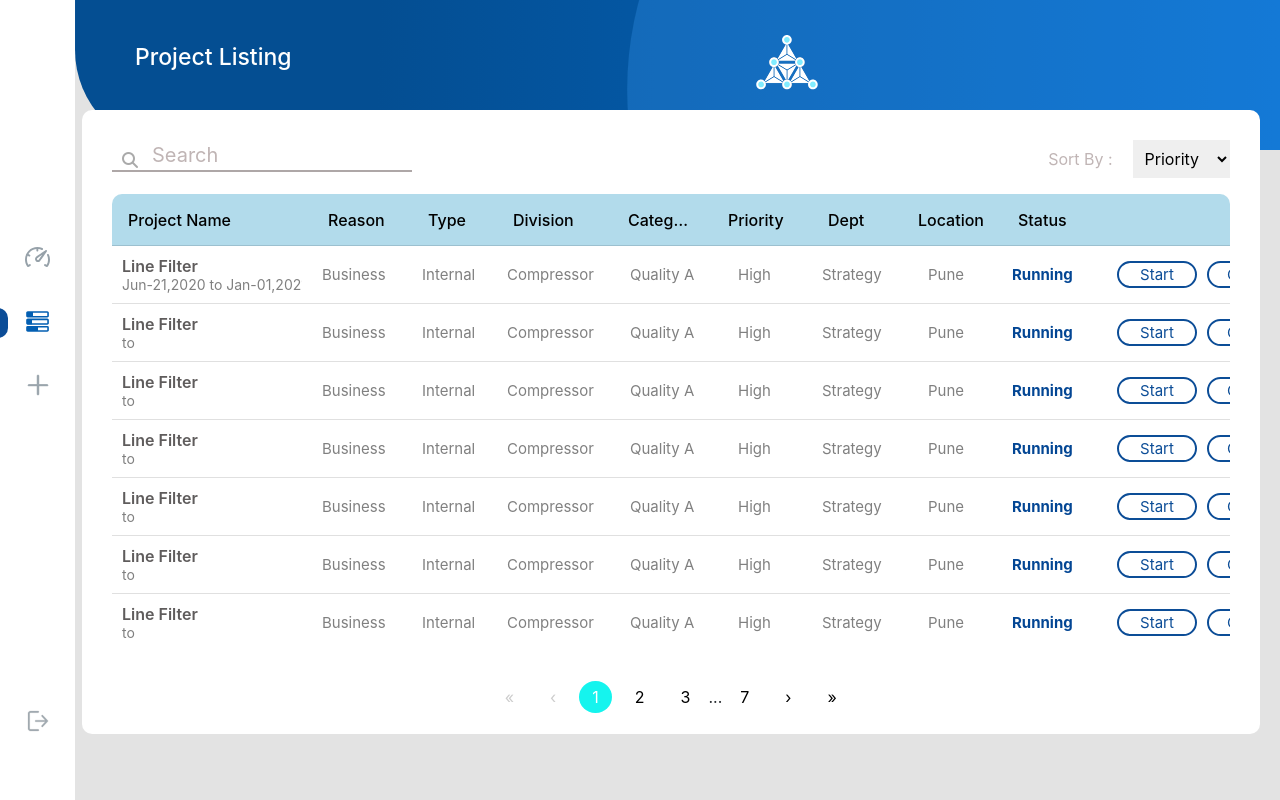
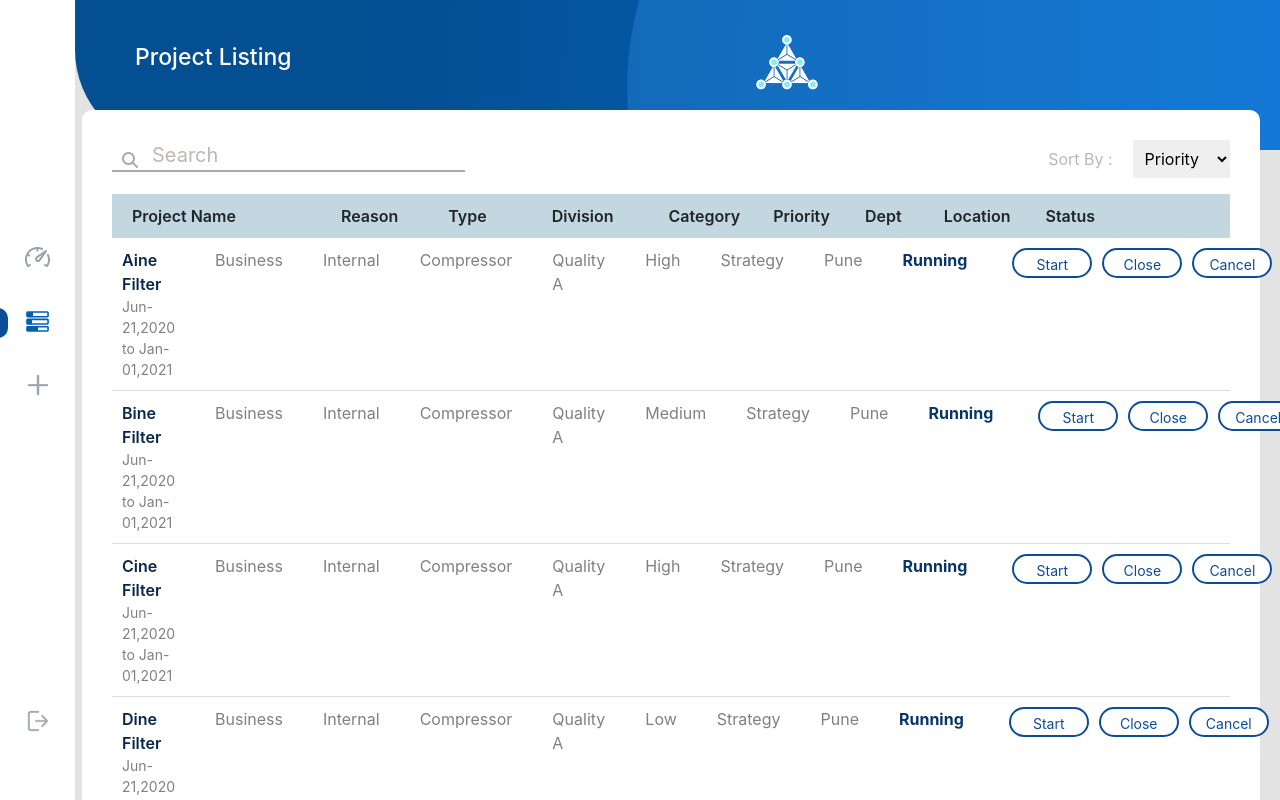
Before and after one commit to RohanPatil-dev/Company-Frontend, a React (Create React App) app: page /dashboard/projectData in a window 1280 px wide. Shown: the top 800 px of the page. Built offline with nearby package versions, Linux system fonts and the light colour scheme.

Commit message:
data table's code refactored successfully

```diff
--- a/src/CSS/DataTable.css
+++ b/src/CSS/DataTable.css
@@ -1,12 +1,13 @@
+
 * {
+    padding: 0;
     margin: 0;
-    padding: 0;
     box-sizing: border-box;
 }
 
 .d-Table {
     background-color: rgb(227, 227, 227);
-    height: 100vh;
+    height: 120vh;
 }
 
 .dataTable {
@@ -17,7 +18,7 @@
     width: 92vw;
     background-color: white;
     border-radius: 10px;
-    height: 78vh;
+    height: 97vh;
 }
 
 .searchTable {
@@ -36,8 +37,56 @@
 
 .sort::placeholder {
     font-size: 20px;
-    margin-left: 50px;
     color: rgb(192, 181, 181);
+}
+
+.column {
+    display: flex;
+    flex-direction: row;
+    background-color: rgb(194, 215, 223);
+    padding: 10px;
+    font-weight: 600;
+}
+
+.column p {
+    margin: 0;
+    padding: 0;
+    text-align: center;
+}
+
+.tables {
+    display: flex;
+    flex-direction: row;
+    flex-wrap: nowrap;
+    gap: 40px;
+    padding: 10px;
+    border-bottom: 1px solid #ddd;
+}
+
+.tables p {
+    margin: 0;
+    padding: 0;
+    color: gray;
+}
+
+.projectName{
+    font-weight: 600;
+}
+
+.date {
+    font-size: 14px;
+}
+
+.data-btn {
+    display: flex;
+    flex-direction: row;
+    gap: 5px;
+}
+
+.data-btn button {
+    height: 30px;
+    padding: 4px;
+    font-size: 14px;
 }
 
 .status-btn {
@@ -49,6 +98,7 @@
     color: #0c4d97;
     margin-left: 5px;
     outline: none;
+    cursor: pointer;
 }
 
 .status-btn-active {
@@ -60,15 +110,5 @@
     border-radius: 20px;
     margin-left: 5px;
     outline: none;
+    cursor: pointer;
 }
-
-.projectName{
-    font-size: 16px;
-    font-weight: 600;
-    color: rgb(95, 92, 92);
-}
-
-.date{
-    font-size: 14px;
-    color: gray;
-}
--- a/src/CSS/media.css
+++ b/src/CSS/media.css
@@ -322,8 +322,4 @@
 
 
 
-
-
-
-
 }
--- a/src/Components/DataTable/D_Table.jsx
+++ b/src/Components/DataTable/D_Table.jsx
@@ -1,213 +1,73 @@
 import React, { useState, useEffect } from "react";
-import DataTable from "react-data-table-component";
 import CustomPagination from "./CustomPagination";
 import '@fortawesome/fontawesome-free/css/all.min.css';
 
 export default function D_Table() {
 
   const data = [
-    { id: 1, projectName: "Line Filter", startDate: "Jun-21,2020", endDate: "Jan-01,2021", Reason: "Business", Type: "Internal", Division: "Compressor", Category: "Quality A", Priority: "High", Dept: "Strategy", Location: "Pune", Status: "Running", action: "" },
-    { id: 2, projectName: "Line Filter", Reason: "Business", Type: "Internal", Division: "Compressor", Category: "Quality A", Priority: "High", Dept: "Strategy", Location: "Pune", Status: "Running", action: "" },
-    { id: 3, projectName: "Line Filter", Reason: "Business", Type: "Internal", Division: "Compressor", Category: "Quality A", Priority: "High", Dept: "Strategy", Location: "Pune", Status: "Running", action: "" },
-    { id: 4, projectName: "Line Filter", Reason: "Business", Type: "Internal", Division: "Compressor", Category: "Quality A", Priority: "High", Dept: "Strategy", Location: "Pune", Status: "Running", action: "" },
-    { id: 5, projectName: "Line Filter", Reason: "Business", Type: "Internal", Division: "Compressor", Category: "Quality A", Priority: "High", Dept: "Strategy", Location: "Pune", Status: "Running", action: "" },
-    { id: 6, projectName: "Line Filter", Reason: "Business", Type: "Internal", Division: "Compressor", Category: "Quality A", Priority: "High", Dept: "Strategy", Location: "Pune", Status: "Running", action: "" },
-    { id: 7, projectName: "Line Filter", Reason: "Business", Type: "Internal", Division: "Compressor", Category: "Quality A", Priority: "High", Dept: "Strategy", Location: "Pune", Status: "Running", action: "" },
-    { id: 8, projectName: "Line Filter", Reason: "Business", Type: "Internal", Division: "Compressor", Category: "Quality A", Priority: "High", Dept: "Strategy", Location: "Pune", Status: "Running", action: "" },
-    { id: 9, projectName: "Line Filter", Reason: "Business", Type: "Internal", Division: "Compressor", Category: "Quality A", Priority: "High", Dept: "Strategy", Location: "Pune", Status: "Running", action: "" },
-    { id: 10, projectName: "Line Filter", Reason: "Business", Type: "Internal", Division: "Compressor", Category: "Quality A", Priority: "High", Dept: "Strategy", Location: "Pune", Status: "Running", action: "" },
-    { id: 11, projectName: "Line Filter", Reason: "Business", Type: "Internal", Division: "Compressor", Category: "Quality A", Priority: "High", Dept: "Strategy", Location: "Pune", Status: "Running", action: "" },
-    { id: 12, projectName: "Line Filter", Reason: "Business", Type: "Internal", Division: "Compressor", Category: "Quality A", Priority: "High", Dept: "Strategy", Location: "Pune", Status: "Running", action: "" },
-    { id: 1, projectName: "Line Filter", Reason: "Business", Type: "Internal", Division: "Compressor", Category: "Quality A", Priority: "High", Dept: "Strategy", Location: "Pune", Status: "Running", action: "" },
-    { id: 2, projectName: "Line Filter", Reason: "Business", Type: "Internal", Division: "Compressor", Category: "Quality A", Priority: "High", Dept: "Strategy", Location: "Pune", Status: "Running", action: "" },
-    { id: 3, projectName: "Line Filter", Reason: "Business", Type: "Internal", Division: "Compressor", Category: "Quality A", Priority: "High", Dept: "Strategy", Location: "Pune", Status: "Running", action: "" },
-    { id: 4, projectName: "Line Filter", Reason: "Business", Type: "Internal", Division: "Compressor", Category: "Quality A", Priority: "High", Dept: "Strategy", Location: "Pune", Status: "Running", action: "" },
-    { id: 5, projectName: "Line Filter", Reason: "Business", Type: "Internal", Division: "Compressor", Category: "Quality A", Priority: "High", Dept: "Strategy", Location: "Pune", Status: "Running", action: "" },
-    { id: 6, projectName: "Line Filter", Reason: "Business", Type: "Internal", Division: "Compressor", Category: "Quality A", Priority: "High", Dept: "Strategy", Location: "Pune", Status: "Running", action: "" },
-    { id: 7, projectName: "Line Filter", Reason: "Business", Type: "Internal", Division: "Compressor", Category: "Quality A", Priority: "High", Dept: "Strategy", Location: "Pune", Status: "Running", action: "" },
-    { id: 8, projectName: "Line Filter", Reason: "Business", Type: "Internal", Division: "Compressor", Category: "Quality A", Priority: "High", Dept: "Strategy", Location: "Pune", Status: "Running", action: "" },
-    { id: 9, projectName: "Line Filter", Reason: "Business", Type: "Internal", Division: "Compressor", Category: "Quality A", Priority: "High", Dept: "Strategy", Location: "Pune", Status: "Running", action: "" },
-    { id: 10, projectName: "Line Filter", Reason: "Business", Type: "Internal", Division: "Compressor", Category: "Quality A", Priority: "High", Dept: "Strategy", Location: "Pune", Status: "Running", action: "" },
-    { id: 11, projectName: "Line Filter", Reason: "Business", Type: "Internal", Division: "Compressor", Category: "Quality A", Priority: "High", Dept: "Strategy", Location: "Pune", Status: "Running", action: "" },
-    { id: 12, projectName: "Line Filter", Reason: "Business", Type: "Internal", Division: "Compressor", Category: "Quality A", Priority: "High", Dept: "Strategy", Location: "Pune", Status: "Running", action: "" },
-    { id: 1, projectName: "Bine Filter", Reason: "Business", Type: "Internal", Division: "Compressor", Category: "Quality A", Priority: "High", Dept: "Strategy", Location: "Pune", Status: "Running", action: "" },
-    { id: 2, projectName: "Line Filter", Reason: "Business", Type: "Internal", Division: "Compressor", Category: "Quality A", Priority: "High", Dept: "Strategy", Location: "Pune", Status: "Running", action: "" },
-    { id: 3, projectName: "Line Filter", Reason: "Business", Type: "Internal", Division: "Compressor", Category: "Quality A", Priority: "High", Dept: "Strategy", Location: "Pune", Status: "Running", action: "" },
-    { id: 4, projectName: "Line Filter", Reason: "Business", Type: "Internal", Division: "Compressor", Category: "Quality A", Priority: "High", Dept: "Strategy", Location: "Pune", Status: "Running", action: "" },
-    { id: 5, projectName: "Line Filter", Reason: "Business", Type: "Internal", Division: "Compressor", Category: "Quality A", Priority: "High", Dept: "Strategy", Location: "Pune", Status: "Running", action: "" },
-    { id: 6, projectName: "Line Filter", Reason: "Business", Type: "Internal", Division: "Compressor", Category: "Quality A", Priority: "High", Dept: "Strategy", Location: "Pune", Status: "Running", action: "" },
-    { id: 7, projectName: "Line Filter", Reason: "Business", Type: "Internal", Division: "Compressor", Category: "Quality A", Priority: "High", Dept: "Strategy", Location: "Pune", Status: "Running", action: "" },
-    { id: 8, projectName: "Line Filter", Reason: "Business", Type: "Internal", Division: "Compressor", Category: "Quality A", Priority: "High", Dept: "Strategy", Location: "Pune", Status: "Running", action: "" },
-    { id: 9, projectName: "Line Filter", Reason: "Business", Type: "Internal", Division: "Compressor", Category: "Quality A", Priority: "High", Dept: "Strategy", Location: "Pune", Status: "Running", action: "" },
-    { id: 10, projectName: "Line Filter", Reason: "Business", Type: "Internal", Division: "Compressor", Category: "Quality A", Priority: "High", Dept: "Strategy", Location: "Pune", Status: "Running", action: "" },
-    { id: 11, projectName: "Line Filter", Reason: "Business", Type: "Internal", Division: "Compressor", Category: "Quality A", Priority: "High", Dept: "Strategy", Location: "Pune", Status: "Running", action: "" },
-    { id: 12, projectName: "Line Filter", Reason: "Business", Type: "Internal", Division: "Compressor", Category: "Quality A", Priority: "High", Dept: "Strategy", Location: "Pune", Status: "Running", action: "" },
-    { id: 1, projectName: "Gate Filter", Reason: "Business", Type: "Internal", Division: "Compressor", Category: "Quality A", Priority: "High", Dept: "Strategy", Location: "Pune", Status: "Running", action: "" },
-    { id: 2, projectName: "Line Filter", Reason: "Business", Type: "Internal", Division: "Compressor", Category: "Quality A", Priority: "High", Dept: "Strategy", Location: "Pune", Status: "Running", action: "" },
-    { id: 3, projectName: "Line Filter", Reason: "Business", Type: "Internal", Division: "Compressor", Category: "Quality A", Priority: "High", Dept: "Strategy", Location: "Pune", Status: "Running", action: "" },
-    { id: 4, projectName: "Line Filter", Reason: "Business", Type: "Internal", Division: "Compressor", Category: "Quality A", Priority: "High", Dept: "Strategy", Location: "Pune", Status: "Running", action: "" },
-    { id: 5, projectName: "Line Filter", Reason: "Business", Type: "Internal", Division: "Compressor", Category: "Quality A", Priority: "High", Dept: "Strategy", Location: "Pune", Status: "Running", action: "" },
-    { id: 6, projectName: "Line Filter", Reason: "Business", Type: "Internal", Division: "Compressor", Category: "Quality A", Priority: "High", Dept: "Strategy", Location: "Pune", Status: "Running", action: "" },
-    { id: 7, projectName: "Line Filter", Reason: "Business", Type: "Internal", Division: "Compressor", Category: "Quality A", Priority: "High", Dept: "Strategy", Location: "Pune", Status: "Running", action: "" },
-    { id: 8, projectName: "Line Filter", Reason: "Business", Type: "Internal", Division: "Compressor", Category: "Quality A", Priority: "High", Dept: "Strategy", Location: "Pune", Status: "Running", action: "" },
-    { id: 9, projectName: "Line Filter", Reason: "Business", Type: "Internal", Division: "Compressor", Category: "Quality A", Priority: "High", Dept: "Strategy", Location: "Pune", Status: "Running", action: "" },
-    { id: 10, projectName: "Line Filter", Reason: "Business", Type: "Internal", Division: "Compressor", Category: "Quality A", Priority: "High", Dept: "Strategy", Location: "Pune", Status: "Running", action: "" },
-    { id: 11, projectName: "Line Filter", Reason: "Business", Type: "Internal", Division: "Compressor", Category: "Quality A", Priority: "High", Dept: "Strategy", Location: "Pune", Status: "Running", action: "" },
-    { id: 12, projectName: "Line Filter", Reason: "Business", Type: "Internal", Division: "Compressor", Category: "Quality A", Priority: "High", Dept: "Strategy", Location: "Pune", Status: "Running", action: "" },
+    { id: 1, projectName: "Aine Filter", startDate: "Jun-21,2020", endDate: "Jan-01,2021", Reason: "Business", Type: "Internal", Division: "Compressor", Category: "Quality A", Priority: "High", Dept: "Strategy", Location: "Pune", Status: "Running", action: "" },
+    { id: 2, projectName: "Bine Filter", startDate: "Jun-21,2020", endDate: "Jan-01,2021", Reason: "Business", Type: "Internal", Division: "Compressor", Category: "Quality A", Priority: "Medium", Dept: "Strategy", Location: "Pune", Status: "Running", action: "" },
+    { id: 3, projectName: "Cine Filter", startDate: "Jun-21,2020", endDate: "Jan-01,2021", Reason: "Business", Type: "Internal", Division: "Compressor", Category: "Quality A", Priority: "High", Dept: "Strategy", Location: "Pune", Status: "Running", action: "" },
+    { id: 4, projectName: "Dine Filter", startDate: "Jun-21,2020", endDate: "Jan-01,2021", Reason: "Business", Type: "Internal", Division: "Compressor", Category: "Quality A", Priority: "Low", Dept: "Strategy", Location: "Pune", Status: "Running", action: "" },
+    { id: 5, projectName: "Eine Filter", startDate: "Jun-21,2020", endDate: "Jan-01,2021", Reason: "Business", Type: "Internal", Division: "Compressor", Category: "Quality A", Priority: "Medium", Dept: "Strategy", Location: "Pune", Status: "Running", action: "" },
+    { id: 6, projectName: "Fine Filter", startDate: "Jun-21,2020", endDate: "Jan-01,2021", Reason: "Business", Type: "Internal", Division: "Compressor", Category: "Quality A", Priority: "High", Dept: "Strategy", Location: "Pune", Status: "Running", action: "" },
+    { id: 7, projectName: "Gine Filter", startDate: "Jun-21,2020", endDate: "Jan-01,2021", Reason: "Business", Type: "Internal", Division: "Compressor", Category: "Quality A", Priority: "High", Dept: "Strategy", Location: "Pune", Status: "Running", action: "" },
+    { id: 8, projectName: "Hine Filter", startDate: "Jun-21,2020", endDate: "Jan-01,2021", Reason: "Business", Type: "Internal", Division: "Compressor", Category: "Quality A", Priority: "Low", Dept: "Strategy", Location: "Pune", Status: "Running", action: "" },
+    { id: 9, projectName: "Iine Filter", startDate: "Jun-21,2020", endDate: "Jan-01,2021", Reason: "Business", Type: "Internal", Division: "Compressor", Category: "Quality A", Priority: "Medium", Dept: "Strategy", Location: "Pune", Status: "Running", action: "" },
+    { id: 10, projectName: "Jine Filter", startDate: "Jun-21,2020", endDate: "Jan-01,2021", Reason: "Business", Type: "Internal", Division: "Compressor", Category: "Quality A", Priority: "Low", Dept: "Strategy", Location: "Pune", Status: "Running", action: "" },
+    { id: 11, projectName: "Kine Filter", startDate: "Jun-21,2020", endDate: "Jan-01,2021", Reason: "Business", Type: "Internal", Division: "Compressor", Category: "Quality A", Priority: "Low", Dept: "Strategy", Location: "Pune", Status: "Running", action: "" },
+    { id: 12, projectName: "Line Filter", startDate: "Jun-21,2020", endDate: "Jan-01,2021", Reason: "Business", Type: "Internal", Division: "Compressor", Category: "Quality A", Priority: "High", Dept: "Strategy", Location: "Pune", Status: "Running", action: "" },
+    { id: 13, projectName: "Mine Filter", startDate: "Jun-21,2020", endDate: "Jan-01,2021", Reason: "Business", Type: "Internal", Division: "Compressor", Category: "Quality A", Priority: "High", Dept: "Strategy", Location: "Pune", Status: "Running", action: "" },
+    { id: 14, projectName: "Nine Filter", startDate: "Jun-21,2020", endDate: "Jan-01,2021", Reason: "Business", Type: "Internal", Division: "Compressor", Category: "Quality A", Priority: "Medium", Dept: "Strategy", Location: "Pune", Status: "Running", action: "" },
 
+  ];
 
-  ]
+  const [buttonSelection, setButtonSelection] = useState({ id: null, action: null });
+  const [searchTerm, setSearchTerm] = useState("");
+  const [filteredData, setFilteredData] = useState(data);
+  const [selectedPriority, setSelectedPriority] = useState("all");
+  const [currentPage, setCurrentPage] = useState(1);
+  const recordsPerPage = 7;
 
+  useEffect(() => {
+    let filterPriority = data.filter((value) =>
+      value.projectName.toLowerCase().includes(searchTerm.toLowerCase())
+    );
 
-  const [buttonSelection, setButtonSelection] = useState({ id: null, action: null })
-
-  function handleButtonClick(row, action) {
-    setButtonSelection({ id: row.id, action: action });
+    if (selectedPriority !== "all") {
+      filterPriority = filterPriority.filter((value) =>
+        value.Priority.toLowerCase() === selectedPriority.toLowerCase()
+      );
     }
 
+    setFilteredData(filterPriority);
+  }, [searchTerm, selectedPriority]);
 
-  const [records, setRecords] = useState(data);
-  const [currentPage, setCurrentPage] = useState(1);
-  const [sortPriority, setSortPriority] = useState("all");
-  const rowsPerPage = 7;
+  const handleButtonClick = (row, action) => {
+    setButtonSelection({ id: row.id, action: action });
+  };
 
-  function handleFilter(event) {
-    const filteredData = data.filter((value) =>
-      value.projectName.toLowerCase().includes(event.target.value.toLowerCase())
-    );
-    setRecords(filteredData);
-    setCurrentPage(1);
-  }
+  const handleEdit = (value) => {
+    console.log("Edit:", value);
+  };
 
-  function handleSort(event) {
-    const sortValue = event.target.value;
-    setSortPriority(sortValue);
+  const handleDelete = (value) => {
+    console.log("Delete:", value);
+  };
 
-    const priorityOrder = ["high", "medium", "low"];
-    const sortIndex = priorityOrder.indexOf(sortValue);
+  const handleView = (value) => {
+    console.log("View:", value);
+  };
 
-    const sortedData = data.sort((a, b) => {
-      const aPriorityIndex = priorityOrder.indexOf(a.priority);
-      const bPriorityIndex = priorityOrder.indexOf(b.priority);
+  const handlePageChange = (page) => {
+    setCurrentPage(page);
+  };
 
-      if (sortValue === "all") {
-        return aPriorityIndex - bPriorityIndex;
-      } else {
-        return (aPriorityIndex === sortIndex ? -1 : (bPriorityIndex === sortIndex ? 1 : 0)) ||
-          (aPriorityIndex - bPriorityIndex);
-      }
-    });
+  const indexOfLastRecord = currentPage * recordsPerPage;
+  const indexOfFirstRecord = indexOfLastRecord - recordsPerPage;
+  const currentRecords = filteredData.slice(indexOfFirstRecord, indexOfLastRecord);
 
-    setRecords(sortedData);
-    setCurrentPage(1);
-  }
-
-  const paginatedData = records.slice(
-    (currentPage - 1) * rowsPerPage,
-    currentPage * rowsPerPage
-  );
-
-  const totalPages = Math.ceil(records.length / rowsPerPage);
-
-  useEffect(() => {
-    setCurrentPage(1);
-  }, [records]);
-
-  const columns = [
-    {
-      name: "Project Name",
-      selector: (row) => (
-        <>
-          <div className="projectName">{row.projectName}</div>
-          <div className="date">{row.startDate} to {row.endDate}</div>
-        </>
-      ),
-      width: '200px',
-    },
-    {
-      name: "Reason",
-      selector: (row) => (<span style={{ color: "gray" }}>{row.Reason}</span>),
-      width: '100px',
-    },
-    {
-      name: "Type",
-      selector: (row) => (<span style={{ color: "gray" }}>{row.Type}</span>),
-      width: '85px',
-    },
-    {
-      name: "Division",
-      selector: (row) => (<span style={{ color: "gray" }}>{row.Division}</span>),
-      width: '115px',
-    },
-    {
-      name: "Category",
-      selector: (row) => (<span style={{ color: "gray" }} className="ml-2">{row.Category}</span>),
-      width: '100px',
-    },
-    {
-      name: "Priority",
-      selector: (row) => (<span style={{ color: "gray" }} className="ml-3">{row.Priority}</span>),
-      width: '100px',
-    },
-    {
-      name: "Dept",
-      selector: (row) => (<span style={{ color: "gray" }}>{row.Dept}</span>),
-      width: '90px',
-    },
-    {
-      name: "Location",
-      selector: (row) => (<span style={{ color: "gray" }} className="ml-3">{row.Location}</span>),
-      width: '100px',
-    },
-    {
-      name: "Status",
-      selector: (row) => (<span style={{ fontWeight: 'bold', color: "#034694" }}>{row.Status}</span>),
-      width: '100px',
-    },
-    {
-      name: "",
-      cell: (row) => (
-        <div style={{ display: "flex", gap: "5px" }}>
-          <button onClick={() => { handleEdit(row); handleButtonClick(row, "Start") }} className={`${buttonSelection.id === row.id && buttonSelection.action === "Start" ? 'status-btn-active' : 'status-btn'}`}>Start</button>
-          <button onClick={() => { handleDelete(row); handleButtonClick(row, "Close") }} className={`${buttonSelection.id === row.id && buttonSelection.action === "Close" ? 'status-btn-active' : 'status-btn'}`}>Close</button>
-          <button onClick={() => { handleView(row); handleButtonClick(row, "Cancel") }} className={`${buttonSelection.id === row.id && buttonSelection.action === "Cancel" ? 'status-btn-active' : 'status-btn'}`}>Cancel</button>
-        </div>
-      ),
-      width: '180px',
-    },
-  ];
-
-  function handleEdit() {
-
-  }
-
-  function handleDelete() {
-
-  }
-
-  function handleView() {
-
-  }
-
-  const customStyles = {
-    headRow: {
-      style: {
-        backgroundColor: 'rgb(178, 219, 235)',
-        color: 'black',
-      },
-    },
-    headCells: {
-      style: {
-        fontSize: '16px',
-      },
-    },
-    cells: {
-      style: {
-        fontSize: '15px',
-        padding: "10px"
-      },
-    },
-  };
+  const totalPages = Math.ceil(filteredData.length / recordsPerPage);
 
   return (
     <>
@@ -216,48 +76,100 @@ export default function D_Table() {
           <div>
             <input
               type="text"
-              onChange={handleFilter}
+              onChange={(e) => setSearchTerm(e.target.value)}
               placeholder="Search"
               className="sort"
-              style={{ marginBottom: "20px", width: "300px" }}
+              style={{ marginBottom: "20px" }}
             />
-
             <i
-                className="fas fa-search search-icon"
+              className="fas fa-search"
               style={{
                 position: "absolute",
                 left: "40px",
-                  top: "8%",
+                top: "6.4%",
                 transform: "translateY(-50%)",
                 pointerEvents: "none",
                 color: "#aaa",
               }}
             ></i>
-
           </div>
 
           <div>
-            <p><span style={{ color: "rgb(192, 181, 181)" }}>Sort By :</span><span>
-              <select onChange={handleSort} value={sortPriority} style={{ marginLeft: "20px", padding: "8px", border: "none", outline: "none" }}>
+            <p>
+              <span style={{ color: "rgb(192, 181, 181)" }}>Sort By :</span>
+              <span>
+                <select
+                  onChange={(e) => setSelectedPriority(e.target.value)}
+                  value={selectedPriority}
+                  style={{ marginLeft: "20px", padding: "8px", border: "none", outline: "none" }}
+                >
                   <option value="all">Priority</option>
                   <option value="high">High</option>
                   <option value="medium">Medium</option>
                   <option value="low">Low</option>
                 </select>
-            </span></p>
+              </span>
+            </p>
           </div>
         </div>
 
+        <div className="column">
+          <p style={{marginLeft : "10px"}}>Project Name</p>
+          <p style={{marginLeft : "105px"}}>Reason</p>
+          <p style={{marginLeft : "50px"}}>Type</p>
+          <p style={{marginLeft : "65px"}}>Division</p>
+          <p style={{marginLeft : "55px"}}>Category</p>
+          <p style={{marginLeft : "33px"}}>Priority</p>
+          <p style={{marginLeft : "35px"}}>Dept</p>
+          <p style={{marginLeft : "42px"}}>Location</p>
+          <p style={{marginLeft : "35px"}}>Status</p>
+        </div>
 
-        <DataTable columns={columns} data={paginatedData} pagination={false} customStyles={customStyles} />
+        {
+        currentRecords.map((value) => (
+          <div className="tables" key={value.id}>
+            <div>
+            <p className="projectName" style={{color : "#09274a"}}>{value.projectName}</p>
+            <p className="date">{value.startDate} to {value.endDate}</p>
+            </div>
+            <p>{value.Reason}</p>
+            <p>{value.Type}</p>
+            <p>{value.Division}</p>
+            <p>{value.Category}</p>
+            <p>{value.Priority}</p>
+            <p>{value.Dept}</p>
+            <p>{value.Location}</p>
+            <p style={{fontWeight: "700",color: "#093669"}}>{value.Status}</p>
+
+            <div className="data-btn">
+              <button
+                onClick={() => { handleEdit(value); handleButtonClick(value, "Start") }}
+                className={`${buttonSelection.id === value.id && buttonSelection.action === "Start" ? 'status-btn-active' : 'status-btn'}`}
+              >
+                Start
+              </button>
+              <button
+                onClick={() => { handleDelete(value); handleButtonClick(value, "Close") }}
+                className={`${buttonSelection.id === value.id && buttonSelection.action === "Close" ? 'status-btn-active' : 'status-btn'}`}
+              >
+                Close
+              </button>
+              <button
+                onClick={() => { handleView(value); handleButtonClick(value, "Cancel") }}
+                className={`${buttonSelection.id === value.id && buttonSelection.action === "Cancel" ? 'status-btn-active' : 'status-btn'}`}
+              >
+                Cancel
+              </button>
+            </div>
+          </div>
+        ))}
 
         <CustomPagination
           currentPage={currentPage}
           totalPages={totalPages}
-          onPageChange={(page) => setCurrentPage(page)}
+          onPageChange={handlePageChange}
         />
       </div>
     </>
-
   );
 }
```
Lines whose indentation alone changed are shown as unchanged.
